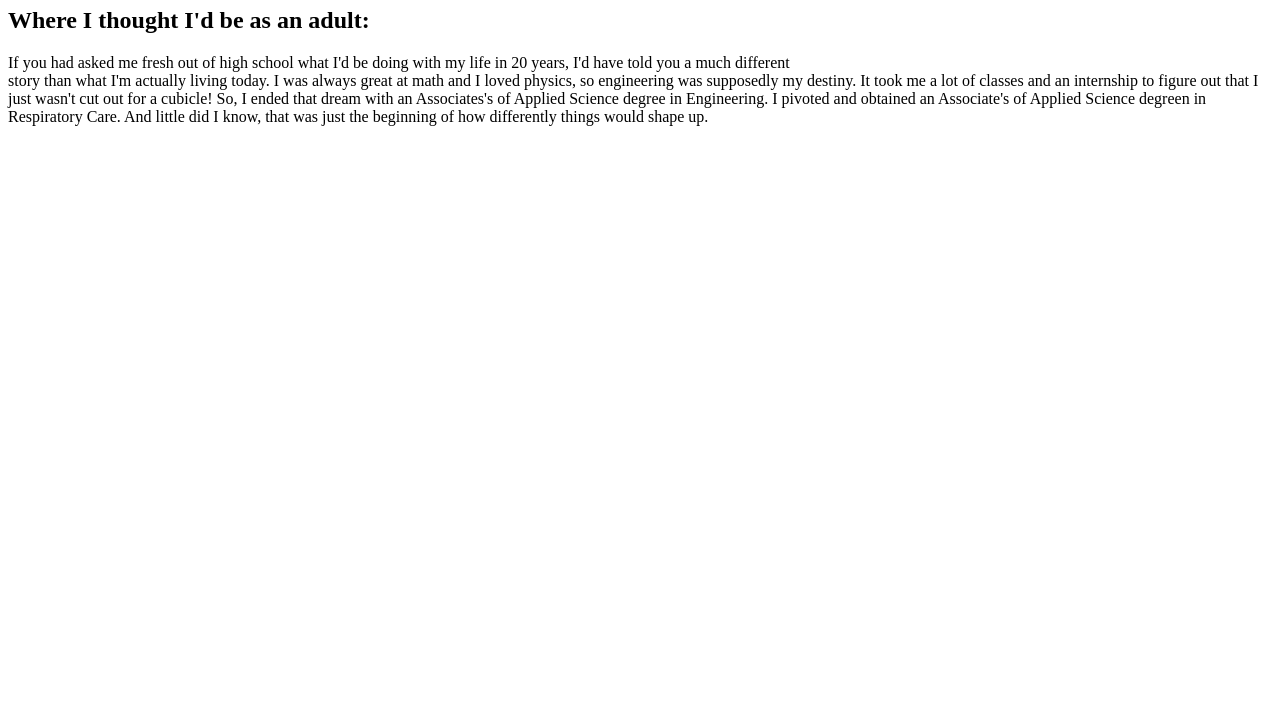
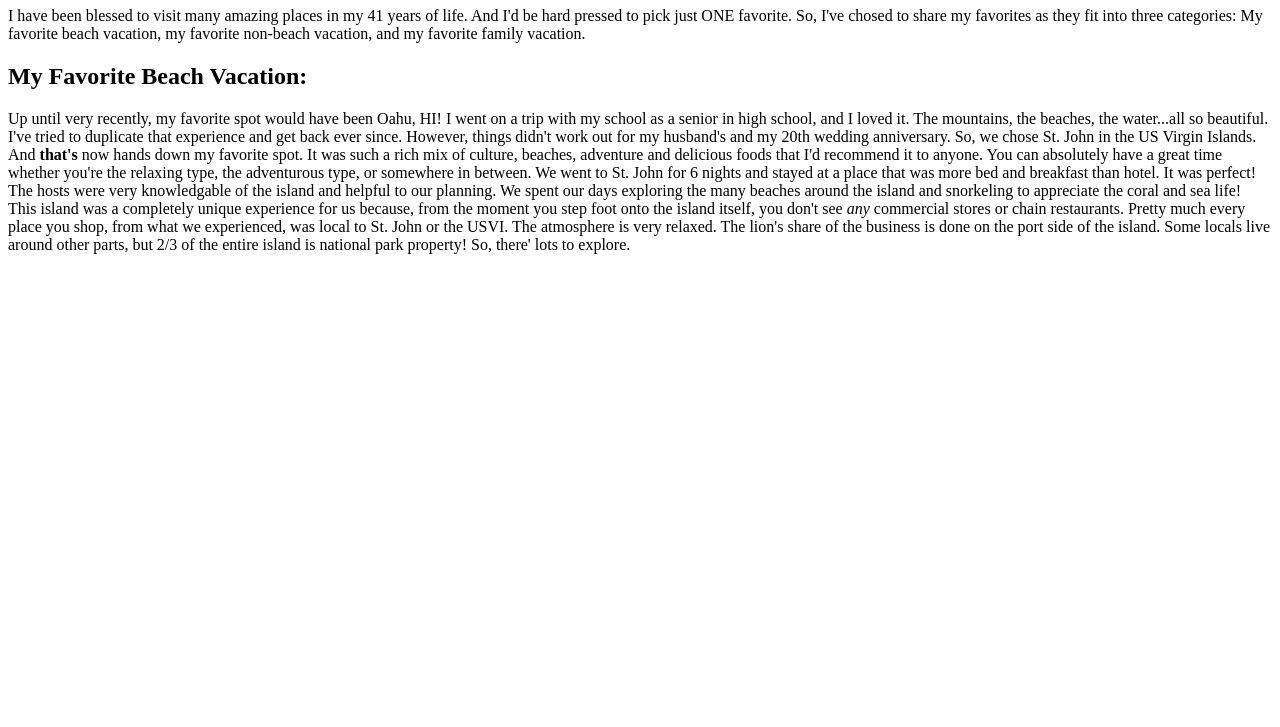
Before and after one commit to Sharion2023/js-assignment-4-html-me-something-Sharion2023, a website: page index.html in a window 1280 px wide. Shown: the part 73-800 px from the top of the page. Drawn offline with Linux system fonts and the light colour scheme.

Commit message:
Final version, I hope. LOL!

```diff
--- a/index.html
+++ b/index.html
@@ -10,18 +10,30 @@
       </style>
    </head>
    <body>
-      <h1>An Interesting Journey...</h1>
+      <h1>My Favorite Vacation Spots</h1>
+
+      <p>I have been blessed to visit many amazing places in my 41 years of life. And I'd be hard pressed to pick just ONE favorite.
+         So, I've chosed to share my favorites as they fit into three categories: My favorite beach vacation, my favorite non-beach vacation,
+         and my favorite family vacation.
+      </p>
 
       <article>
-         <h2> Where I thought I'd be as an adult:</h2>
+         <h2> My Favorite Beach Vacation:</h2>
          <p>
-            If you had asked me fresh out of high school what I'd be doing with my life in 20 years, I'd have told you a much different <br>
-            story than what I'm actually living today. I was always great at math and I loved physics, so engineering was supposedly my
-            destiny. It took me a lot of classes and an internship to figure out that I just wasn't cut out for a cubicle! So, I ended
-            that dream with an Associates's of Applied Science degree in Engineering. I pivoted and obtained an Associate's of Applied
-            Science degreen in Respiratory Care. And little did I know, that was just the beginning of how differently things would shape
-            up.
-         </p>
+            Up until very recently, my favorite spot would have been Oahu, HI! I went on a trip with my school as a senior in high school, and
+            I loved it. The mountains, the beaches, the water...all so beautiful. I've tried to duplicate that experience and get back ever
+            since. However, things didn't work out for my husband's and my 20th wedding anniversary. So, we chose St. John in the US Virgin
+            Islands. And <b>that's</b> now hands down my favorite spot. It was such a rich mix of culture, beaches, adventure and delicious foods
+            that I'd recommend it to anyone. You can absolutely have a great time whether you're the relaxing type, the adventurous type, or
+            somewhere in between.
+
+            We went to St. John for 6 nights and stayed at a place that was more bed and breakfast than hotel. It was perfect! The hosts were very
+            knowledgable of the island and helpful to our planning. We spent our days exploring the many beaches around the island and snorkeling
+            to appreciate the coral and sea life! This island was a completely unique experience for us because, from the moment you step foot
+            onto the island itself, you don't see <em>any</em> commercial stores or chain restaurants. Pretty much every place you shop, from
+            what we experienced, was local to St. John or the USVI. The atmosphere is very relaxed. The lion's share of the business is done on
+            the port side of the island. Some locals live around other parts, but 2/3 of the entire island is national park property! So, there'
+            lots to explore.         </p>
       </article>
 
    </body>
```
